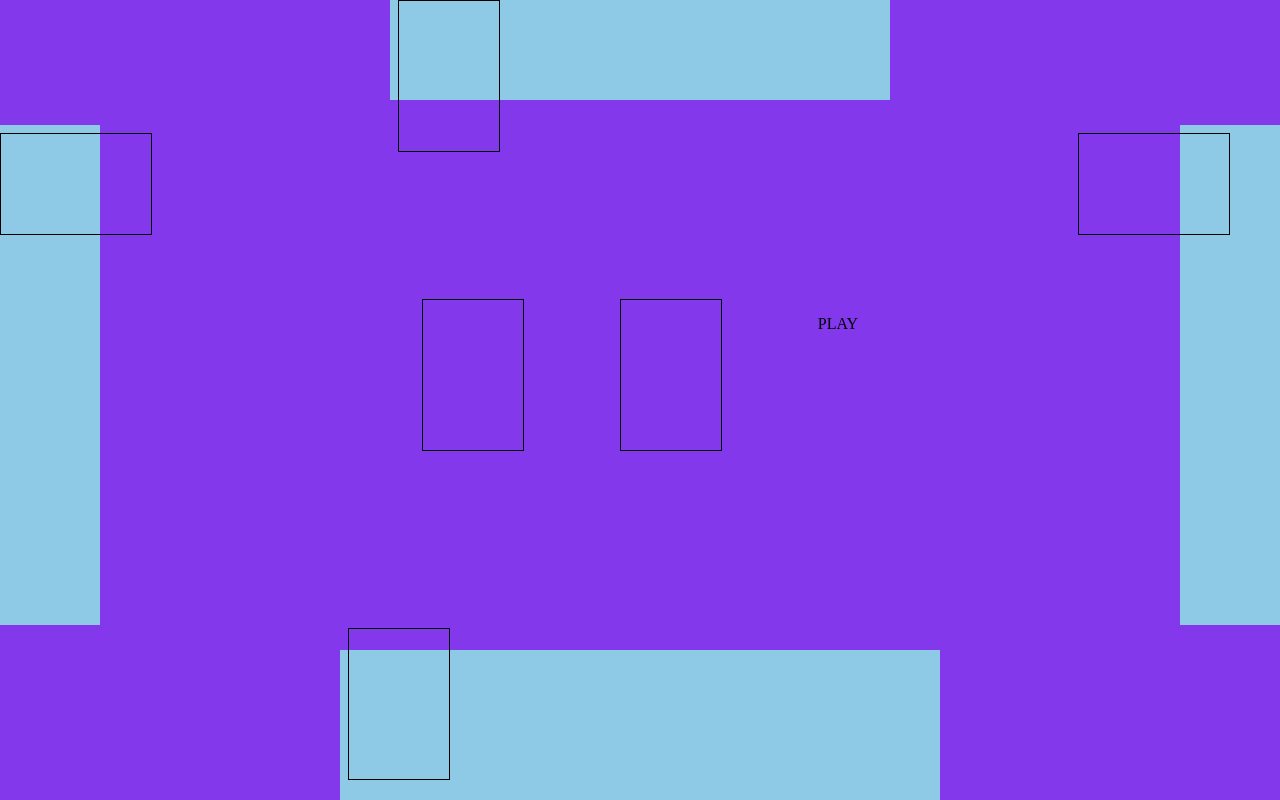
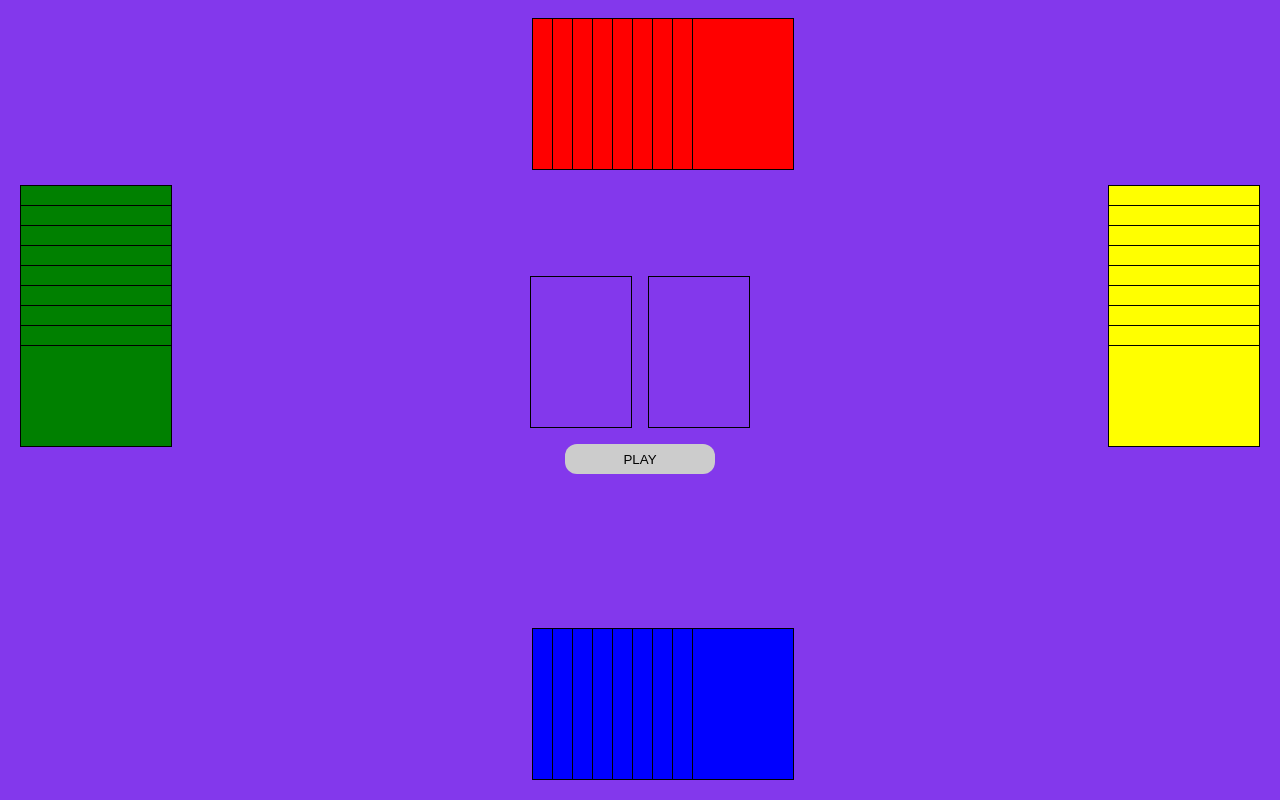
Before and after one commit to rodhenr/Uno-Front-End, a React (Create React App) app: page / in a window 1280 px wide. Built offline with nearby package versions, Linux system fonts and the light colour scheme.

Commit message:
:sparkles: Mudanças na organização das cartas, mudanças no CSS

```diff
--- a/src/App.tsx
+++ b/src/App.tsx
@@ -7,19 +7,21 @@ import styles from "./styles/App.module.scss";
 function App() {
   return (
     <div className={styles.container}>
-      <div>
+      <div className={styles.maxWidth}>
         <CardsHorizontal position={"top"} />
       </div>
       <div className={styles.container_middle}>
         <CardsVertical position="left" />
         <div className={styles.middle_center}>
-          <Deck />
-          <CardsPlayed />
-          <p>PLAY</p>
+          <div className={styles.middle_cards}>
+            <Deck />
+            <CardsPlayed />
+          </div>
+          <button>PLAY</button>
         </div>
         <CardsVertical position="right" />
       </div>
-      <div>
+      <div className={styles.maxWidth}>
         <CardsHorizontal position={"down"} />
       </div>
     </div>
--- a/src/components/CardsHorizontal.tsx
+++ b/src/components/CardsHorizontal.tsx
@@ -6,8 +6,8 @@ interface Props {
 }
 
 function CardsHorizontal({ position }: Props) {
-  const cardsPlayer = ["", "", "", "", ""];
-  const cardsTop = ["", "", "", "", ""];
+  const cardsPlayer = ["", "", "", "", "", "", "", "", ""];
+  const cardsTop = ["", "", "", "", "", "", "", "", ""];
 
   return position === "down" ? (
     <div className={styles.containerDown}>
--- a/src/components/CardsVertical.tsx
+++ b/src/components/CardsVertical.tsx
@@ -6,7 +6,7 @@ interface Props {
 }
 
 function CardsVertical({ position }: Props) {
-  const cards = ["", "", "", "", ""];
+  const cards = ["", "", "", "", "", "", "", "", ""];
 
   return position === "left" ? (
     <div className={styles.containerLeft}>
--- a/src/styles/App.module.scss
+++ b/src/styles/App.module.scss
@@ -19,6 +19,32 @@ $b1: #8338ec;
 }
 
 .middle_center {
+  align-items: center;
   display: flex;
-    gap: 6rem;
+  flex-direction: column;
+  gap: 1rem;
+  justify-content: center;
+
+  button {
+    background: #ccc;
+    border: none;
+    border-radius: 12px;
+    cursor: pointer;
+    height: 30px;
+    width: 150px;
+
+    &:hover {
+        background-color: #fff;
     }
+  }
+}
+
+.middle_cards {
+  display: flex;
+  gap: 1rem;
+}
+.maxWidth {
+  display: flex;
+  justify-content: center;
+  width: 100%;
+}
--- a/src/styles/Card.module.scss
+++ b/src/styles/Card.module.scss
@@ -1,34 +1,201 @@
+$cards: 10;
+
 .containerPlayer {
+  background-color: blue;
   border: 1px solid black;
-  bottom: 20px;
+  cursor: pointer;
   height: 150px;
-  position: absolute;
   max-width: 100px;
   min-width: 100px;
+  position: absolute;
+
+  @for $i from 0 to $cards {
+    &:nth-child(#{$i}) {
+      @if($i == 1){
+        left: 0;
+        z-index: 1;
+      } @else {
+        z-index: $i * 1;
+        left: ($i - 1 )* (40px - $cards)/1.5;
+      }
+    }
+  }
+
+  &:hover {
+    animation: 0.5s cardHoverPlayer forwards ease-out;
+    z-index: 100;
+  }
+
+  &:not(hover) {
+    animation: 0.2s cardNotHoverPlayer forwards ease-out;
+    z-index: 100;
+  }
 }
 
 .containerLeft {
+  background-color: green;
   border: 1px solid black;
+  cursor: pointer;
   max-height: 100px;
   min-height: 100px;
   position: absolute;
   width: 150px;
 
+  @for $i from 0 to $cards {
+    &:nth-child(#{$i}) {
+      @if($i == 1){
+        top: 0;
+        z-index: 1;
+      } @else {
+        z-index: $i * 1;
+        top: ($i - 1 )* (40px - $cards)/1.5;
+      }
+    }
+  }
+
+  &:hover {
+    animation: 0.5s cardHoverLeft forwards ease-out;
+    z-index: 100;
+  }
+
+  &:not(hover) {
+    animation: 0.2s cardNotHoverLeft forwards ease-out;
+    z-index: 100;
+  }
 }
 
 .containerRight {
+  background-color: yellow;
   border: 1px solid black;
+  cursor: pointer;
   max-height: 100px;
   min-height: 100px;
   position: absolute;
-  right: 50px;
   width: 150px;
+
+  @for $i from 0 to $cards {
+    &:nth-child(#{$i}) {
+      @if($i == 1){
+        top: 0;
+        z-index: 1;
+      } @else {
+        z-index: $i * 1;
+        top: ($i - 1 )* (40px - $cards)/1.5;
+      }
+    }
+  }
+
+  &:hover {
+    animation: 0.5s cardHoverRight forwards ease-out;
+    z-index: 100;
+  }
+
+  &:not(hover) {
+    animation: 0.2s cardNotHoverRight forwards ease-out;
+    z-index: 100;
+  }
 }
 
 .containerTop {
+  background-color: red;
   border: 1px solid black;
+  cursor: pointer;
   height: 150px;
   max-width: 100px;
   min-width: 100px;
   position: absolute;
+
+  @for $i from 1 to $cards {
+    &:nth-child(#{$i}) {
+      @if($i == 1){
+        left: 0;
+        z-index: 1;
+      } @else {
+        z-index: $i * 1;
+        left: ($i - 1) * (40px - $cards)/1.5;
+      }
+    }
+  }
+
+  &:hover {
+    animation: 0.5s cardHoverTop forwards ease-out;
+    z-index: 100;
+  }
+
+  &:not(hover) {
+    animation: 0.2s cardNotHoverTop forwards ease-out;
+    z-index: 100;
+  }
 }
+
+@keyframes cardHoverPlayer {
+  0% {
+    bottom: 0px;
+  }
+  100% {
+    bottom: 15px;
+  }
+}
+
+@keyframes cardNotHoverPlayer {
+  0% {
+    bottom: 15px;
+  }
+  100% {
+    bottom: 0px;
+  }
+}
+
+@keyframes cardHoverTop {
+  0% {
+    bottom: 0px;
+  }
+  100% {
+    bottom: -15px;
+  }
+}
+
+@keyframes cardNotHoverTop {
+  0% {
+    bottom: -15px;
+  }
+  100% {
+    bottom: 0px;
+  }
+}
+
+@keyframes cardHoverLeft {
+  0% {
+    left: 0px;
+  }
+  100% {
+    left: 15px;
+  }
+}
+
+@keyframes cardNotHoverLeft {
+  0% {
+    left: 15px;
+  }
+  100% {
+    left: 0px;
+  }
+}
+
+@keyframes cardHoverRight {
+  0% {
+    right: 0px;
+  }
+  100% {
+    right: 15px;
+  }
+}
+
+@keyframes cardNotHoverRight {
+  0% {
+    right: 15px;
+  }
+  100% {
+    right: 0px;
+  }
+}
--- a/src/styles/CardsHorizontal.module.scss
+++ b/src/styles/CardsHorizontal.module.scss
@@ -1,21 +1,22 @@
-$b1: #8ecae6;
+$cards: 10;
 
 .containerDown {
-  background-color: $b1;
+  bottom: 20px;
   box-sizing: border-box;
   display: flex;
   height: 150px;
+  left: calc($cards * -10px);
+  justify-content: center;
   padding: 0 0.5rem;
   position: relative;
-  width: 600px;
 }
 
 .containerTop {
-  background-color: $b1;
+  bottom: -70px;
   box-sizing: border-box;
   display: flex;
   height: 100px;
+  left: calc($cards * -10px);
   padding: 0 0.5rem;
   position: relative;
-  width: 500px;
 }
--- a/src/styles/CardsVertical.module.scss
+++ b/src/styles/CardsVertical.module.scss
@@ -1,23 +1,23 @@
-$b1: #8ecae6;
+$cards: 10;
 
 .containerLeft {
-  background-color: $b1;
   box-sizing: border-box;
   display: flex;
   flex-direction: column;
   height: 500px;
+  left: 20px;
   padding: 0.5rem 0;
   position: relative;
-  width: 100px;
+  top: calc($cards * 6px);
 }
 
 .containerRight {
-  background-color: $b1;
   box-sizing: border-box;
   display: flex;
   flex-direction: column;
   height: 500px;
+  right: 20px;
   padding: 0.5rem 0;
   position: relative;
-  width: 100px;
+  top: calc($cards * 6px);
 }
```
Lines whose indentation alone changed are shown as unchanged.
